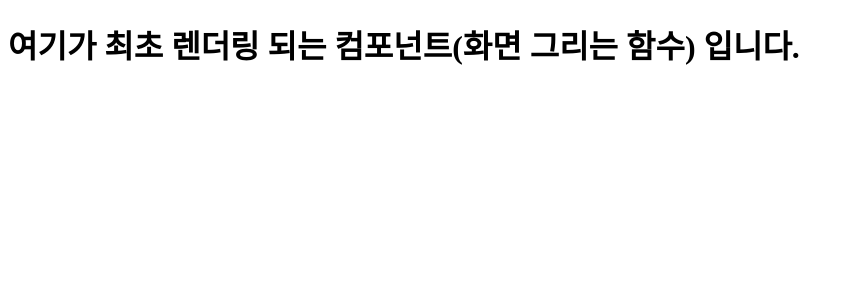
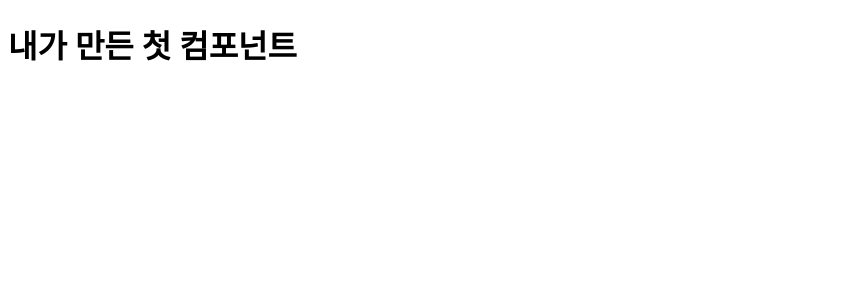
Before and after one commit to msh-94/tj2025A_web2, a React (Vite) app in the folder src/main/reactapp/: page / in a window 1280 px wide. Shown: the top 300 px of the page, without its empty margins (0-852 px from the left). Built offline with nearby package versions, Linux system fonts and the light colour scheme.

Commit message:
리액트 1일차 컴포넌트

```diff
--- a/src/main/reactapp/src/App.jsx
+++ b/src/main/reactapp/src/App.jsx
@@ -1,11 +1,15 @@
 
-
+// 함수 == 컴포넌트 == 새로운 마크업 만들기
 function App() {
+  // js code start
+  // ~~~~~~
+  // js code end
   return (
     <>
       <h1> 여기가 최초 렌더링 되는 컴포넌트(화면 그리는 함수) 입니다. </h1>
     </>
   )
-}
+}// func end
 
+// 다른 js파일에서 함수를 import 할수 있도록 export
 export default App
--- /dev/null
+++ b/src/main/reactapp/src/example/day01/Component1.jsx
@@ -0,0 +1,18 @@
+/*
+    컴포넌트란? 화면(출력할HTML)의 최소로 쪼개진 모듈
+        즉] 함수 , 코드를 최적화하여 쪼개는것과 화면을 최적화하기 위해 쪼개는것
+    만드는방법
+        1. 생성할 폴더를 오른쪽 클릭해서 [새파일]
+        2. 첫글자를 대문자로 시작하여 .jsx 확장자로 생성한다 / 영문 권장!
+        3. 함수형 컴포넌트 만들기위한 JS문법으로 함수선언과 동일하게 컴포넌트 선언
+            function 컴포넌트명( props ){ }
+            - 파일내 default 컴포넌트명은 파일명과 주로 동일하게 사용한다
+        4. 컴포넌트(함수) 안에 return 뒤로 출력할 HTML 작성한다
+        5. 다른(main.jsx) 파일에서 해당 컴포넌트를 import 할수 있게 export 정의한다
+*/
+// [1] 컴포넌트 생성
+function Component1( props ){
+    return <h1> 내가 만든 첫 컴포넌트 </h1>
+ }// func end
+// [2] 컴포넌트 기본 내보내기
+export default Component1;
--- a/src/main/reactapp/src/main.jsx
+++ b/src/main/reactapp/src/main.jsx
@@ -17,11 +17,16 @@ import { createRoot } from 'react-dom/client';
 const root = document.querySelector('#root');
 // 3. 가져온 root 마크업에 렌더링할 객체 생성
 const create = createRoot(root);
+
 // 4. root에 렌더링할 컴포넌트(화면함수)
   // 4-1 렌더링하기 할 컴포넌트 (함수) 가져오기
-import App from './App.jsx';
-  // 4-2 렌더링하기
-create.render( <App /> );
+// import App from './App.jsx';
+// 4-2 렌더링하기k
+// create.render( <App /> );
 
 // * 2 ~ 4-2 요약가능
 // createRoot( document.querySelector('#root').render( <App /> ));
+
+// day01
+import Component1 from './example/day01/Component1.jsx';
+create.render( <Component1/> );
```
